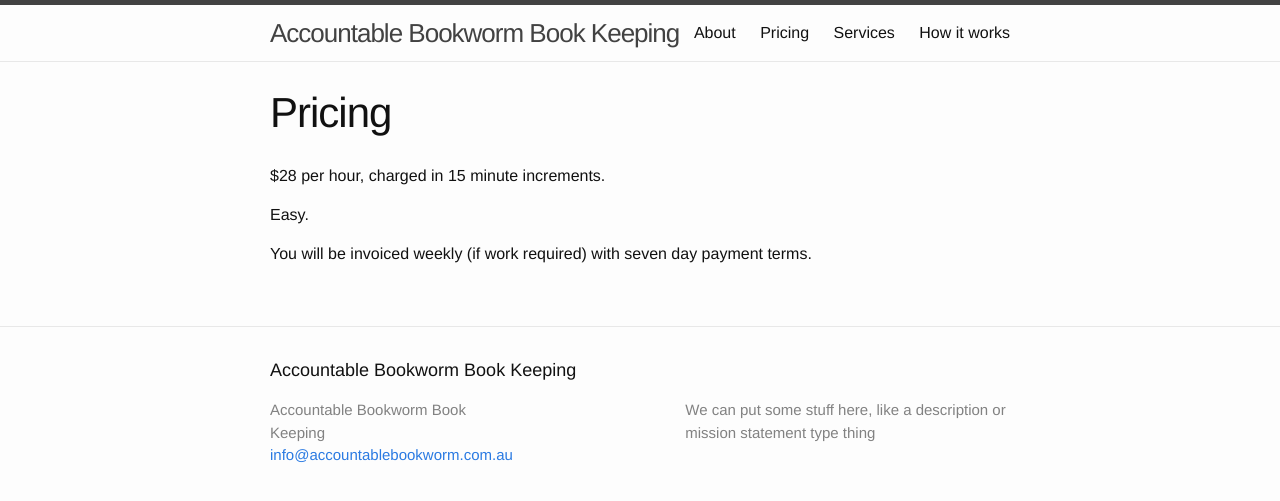
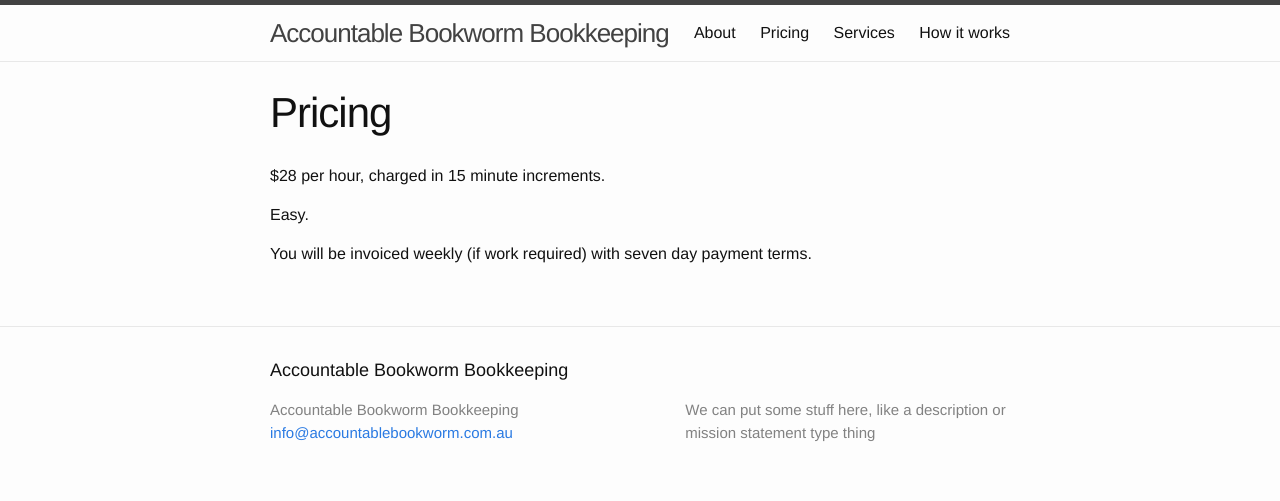
Before and after one commit to aivins/bookwormsite, a Jekyll site: the page built from pricing.md, in a window 1280 px wide. Shown: the top 501 px of the page. Built offline with Jekyll 4.4.1, drawn with Linux system fonts in a browser that asks for light colours.

Commit message:
book keeping => bookkeeping

```diff
--- a/_config.yml
+++ b/_config.yml
@@ -1,4 +1,4 @@
-title: Accountable Bookworm Book Keeping
+title: Accountable Bookworm Bookkeeping
 email: info@accountablebookworm.com.au
 description: >
   We can put some stuff here, like a description or mission
```
